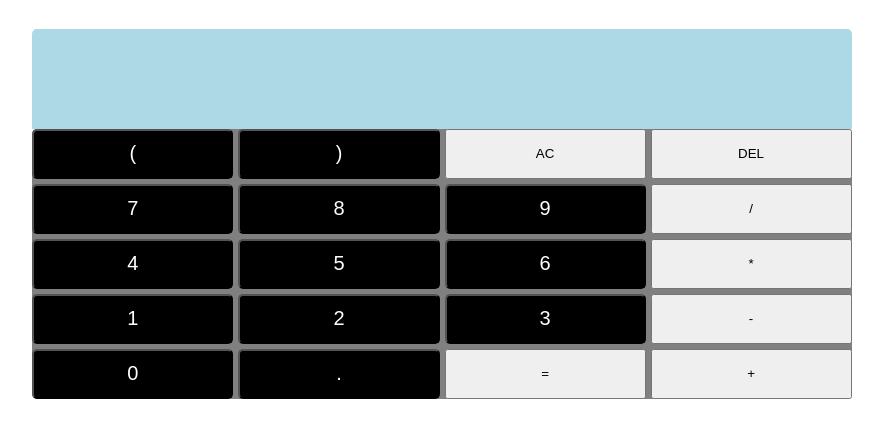
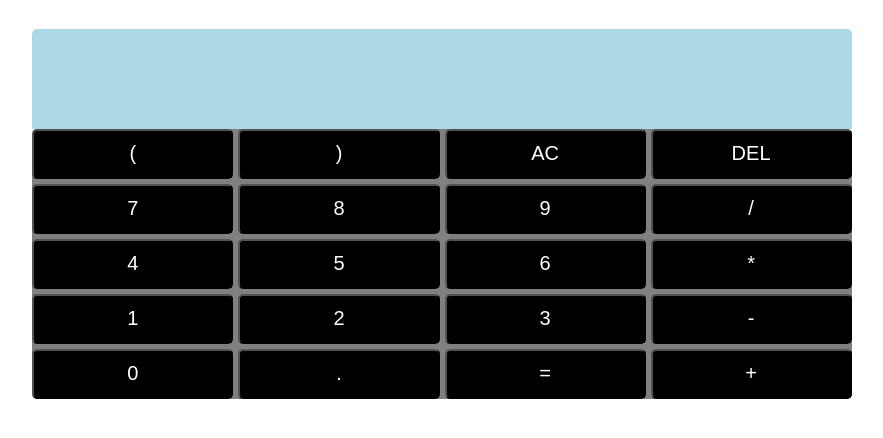
Before and after one commit to Farid-Ziade/Calculator, a plain HTML site: page index.html in a window 1280 px wide. Shown: the part 230-668 px from the top of the page, without its empty margins (198-1081 px from the left). Drawn offline with Linux system fonts and the light colour scheme.

Commit message:
Add consistent styling for operator buttons in calculator

```diff
--- a/style.css
+++ b/style.css
@@ -50,3 +50,16 @@ h1 {
   background-color: black;
   color: white;
 }
+#equal,
+#positive,
+#multiply,
+#substract,
+#reset,
+#delete,
+#divide {
+  font-size: 20px;
+  border-radius: 5px;
+  height: 50px;
+  background-color: black;
+  color: white;
+}
```
